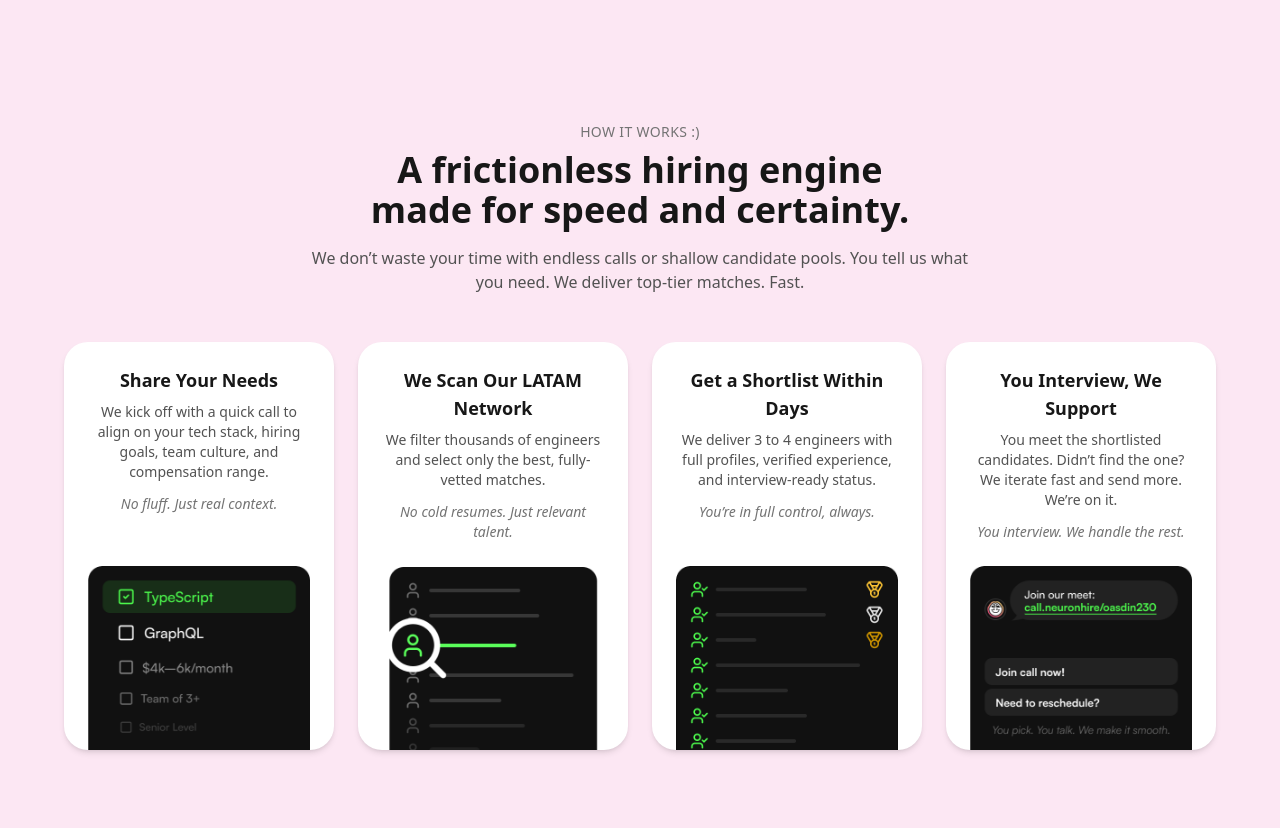
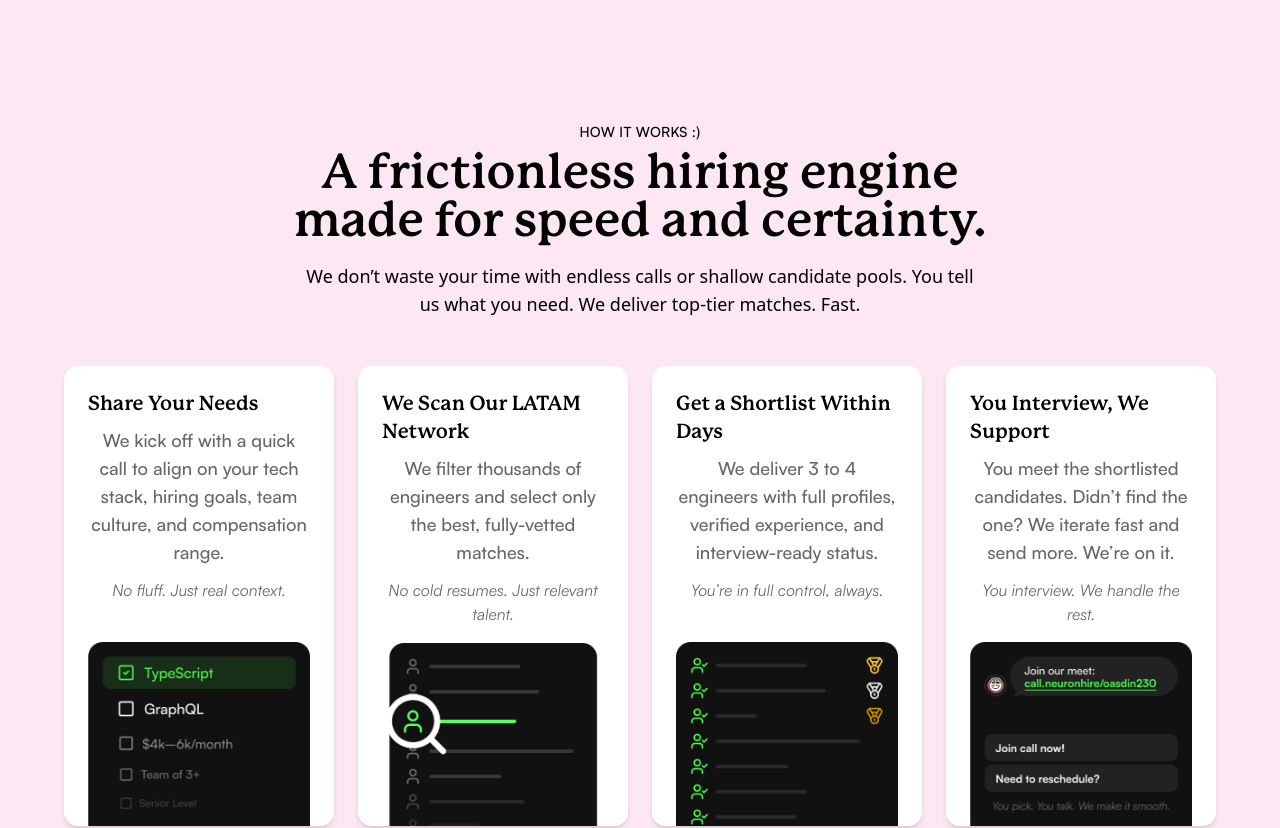
Before and after one commit to neuronhire/front-neuron-hire, a Next.js app: page / in a window 1280 px wide. Shown: the part 720-1548 px from the top of the page. Built offline with nearby package versions, Linux system fonts and the light colour scheme.

Commit message:
refactor: update styles for HowItWorksCard and HowItWorksSection components

```diff
--- a/components/home/howitworks-card.tsx
+++ b/components/home/howitworks-card.tsx
@@ -47,16 +47,22 @@ export function HowItWorksCard({
       initial="hidden"
       animate={controls}
       variants={cardVariants}
-      className="bg-white rounded-3xl shadow-md p-6 pb-0 flex flex-col justify-between overflow-hidden hover:shadow-lg transition-shadow"
+      className="bg-white opacity-90 rounded-xl shadow-md p-6 pb-0 flex flex-col justify-between overflow-hidden hover:shadow-lg transition-shadow"
     >
       <div>
-        <h3 className="text-lg font-semibold text-neutral-900 mb-2">{title}</h3>
-        <p className="text-sm text-neutral-600">{description}</p>
+        <h3 className=" text-black mb-2 font-mackinac font-bold text-xl text-start">
+          {title}
+        </h3>
+        <p className="text-lg text-neuronhire-gray-64 font-satoshi font-medium">
+          {description}
+        </p>
         {highlight && (
-          <p className="italic text-sm text-neutral-500 mt-3">{highlight}</p>
+          <p className="italic text-medium text-neuronhire-gray-64 mt-3 font-satoshi text-base">
+            {highlight}
+          </p>
         )}
       </div>
-      <div className="mt-6">
+      <div className="mt-4">
         <Image
           src={image}
           alt={title}
--- a/components/home/howitworks-section.tsx
+++ b/components/home/howitworks-section.tsx
@@ -36,13 +36,13 @@ const steps = [
 export function HowItWorksSection() {
   return (
     <section className="py-24 px-6 text-center">
-      <h4 className="text-sm uppercase tracking-wide text-neutral-500 mb-2">
+      <h4 className="text-sm uppercase tracking-wide text-black mb-2 font-satoshi font-medium">
         How it works :)
       </h4>
-      <h2 className="text-3xl md:text-4xl font-bold text-neutral-900 mb-4">
+      <h2 className="text-3xl md:text-5xl text-black mb-4 font-mackinac font-bold">
         A frictionless hiring engine <br /> made for speed and certainty.
       </h2>
-      <p className="text-neutral-600 max-w-2xl mx-auto mb-12">
+      <p className="text-black max-w-2xl mx-auto mb-12 font-medium text-lg">
         We don’t waste your time with endless calls or shallow candidate pools.
         You tell us what you need. We deliver top-tier matches. Fast.
       </p>
```
